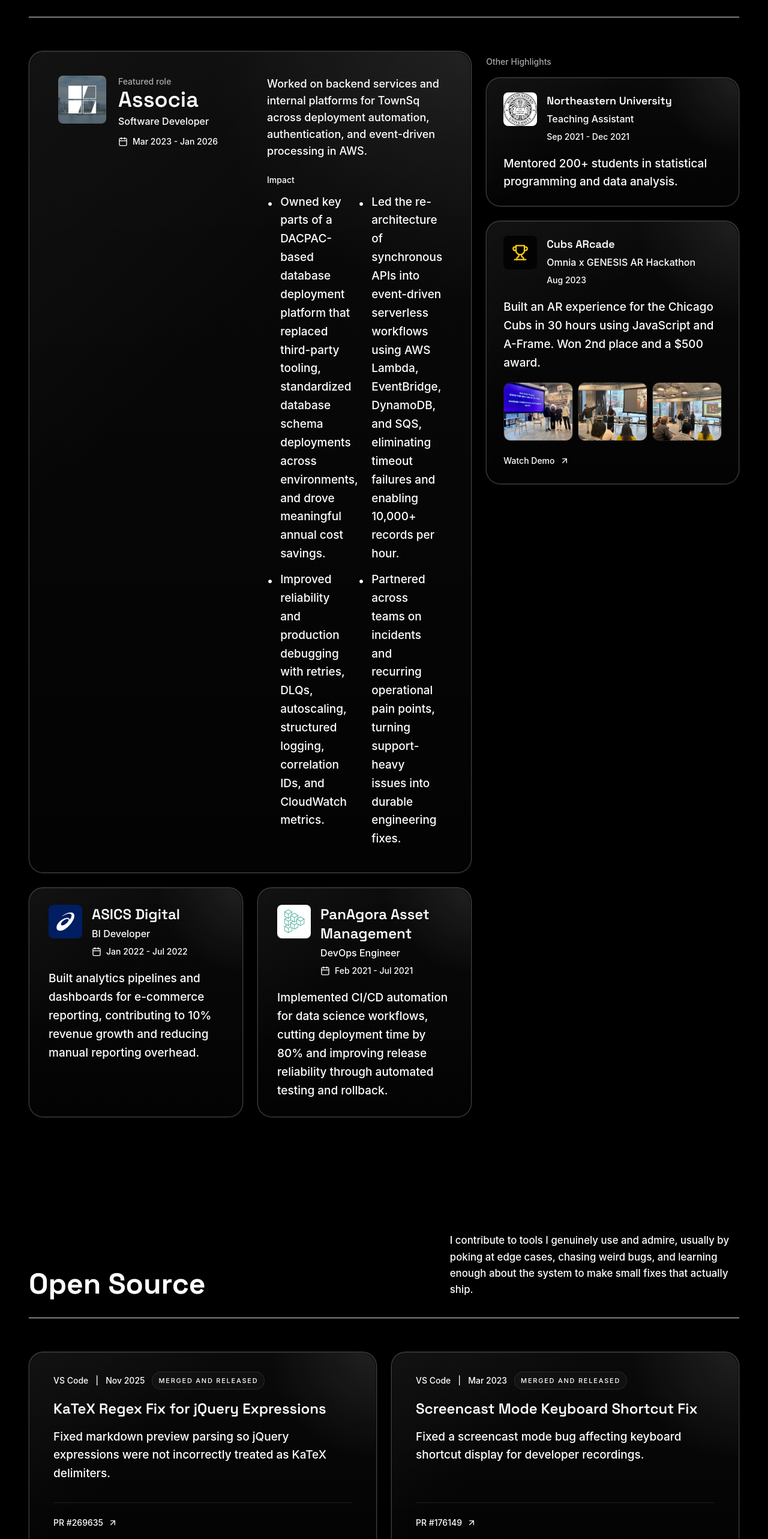
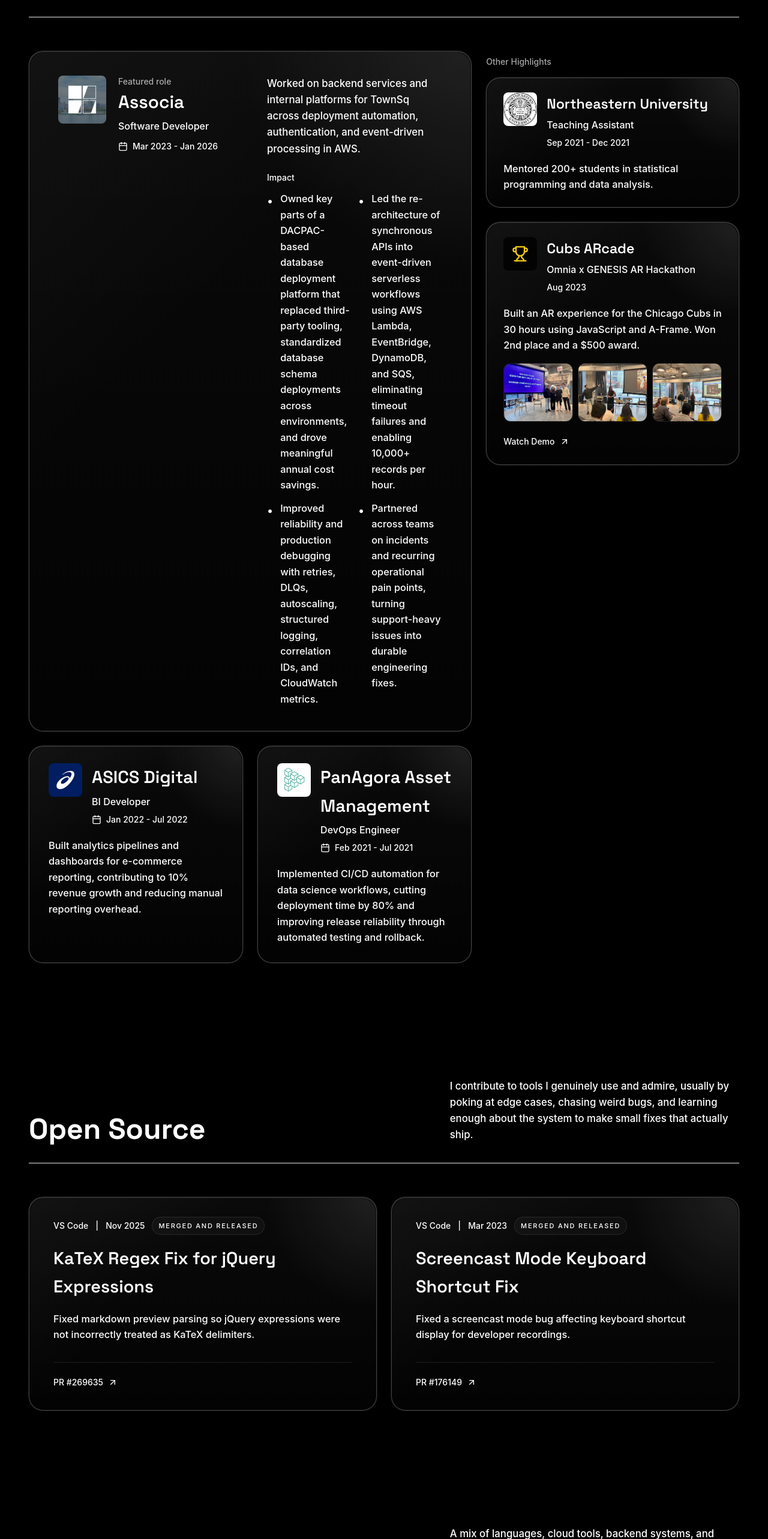
Before and after one commit to nikdmello/website, a Next.js app: page / in a window 1280 px wide. Shown: the part 1081-3646 px from the top of the page at 60% size. Built offline with nearby package versions, Linux system fonts and the light colour scheme.

Commit message:
Normalize card typography

```diff
--- a/app/page.tsx
+++ b/app/page.tsx
@@ -49,10 +49,10 @@
                 <div className="relative grid gap-10 px-6 py-8 lg:grid-cols-[minmax(0,1.2fr)_minmax(360px,0.8fr)] lg:gap-12 lg:px-10 lg:py-10 xl:px-12 xl:py-12">
                   <div className="max-w-3xl">
                     <p className="text-sm font-medium text-white/65">Direct Contact</p>
-                    <h3 className="mt-4 text-3xl font-semibold tracking-tight text-white md:text-4xl xl:text-[2.6rem]">
+                    <h3 className="mt-4 text-[2rem] font-semibold tracking-tight text-white md:text-[2.2rem] xl:text-[2.35rem]">
                       Let&apos;s connect.
                     </h3>
-                    <p className="mt-4 max-w-2xl text-base leading-relaxed text-white/88 md:text-lg">
+                    <p className="mt-4 max-w-2xl text-base leading-relaxed text-white/88 md:text-[1.05rem]">
                       I&apos;m always interested in thoughtful products, useful systems, and teams building things that matter.
                     </p>
                   </div>
--- a/components/Experience.tsx
+++ b/components/Experience.tsx
@@ -138,7 +138,7 @@
 
                   <div>
                     <p className="text-sm text-white/65">Featured role</p>
-                    <h3 className="text-3xl font-semibold text-white md:text-4xl">
+                    <h3 className="text-[1.7rem] font-semibold text-white md:text-[1.85rem]">
                       {featuredExperience.company}
                     </h3>
                     <p className="mt-1 text-base font-medium text-cyber-blue">{featuredExperience.title}</p>
@@ -151,7 +151,7 @@
 
                 <div className="max-w-4xl">
                   {featuredExperience.intro ? (
-                    <p className="text-base leading-relaxed text-white/88 md:text-lg">
+                    <p className="text-base leading-relaxed text-white/88 md:text-[1.05rem]">
                       {featuredExperience.intro}
                     </p>
                   ) : null}
@@ -163,7 +163,7 @@
                         {featuredExperience.impact.map((item) => (
                           <li key={item} className="flex items-start text-white/86">
                             <span className="mr-3 mt-0.5 flex-shrink-0 text-cyber-blue">•</span>
-                            <span className="leading-relaxed">{item}</span>
+                            <span className="text-base leading-relaxed md:text-[1.02rem]">{item}</span>
                           </li>
                         ))}
                       </ul>
@@ -195,7 +195,7 @@
                     </div>
 
                     <div>
-                      <h3 className="text-2xl font-semibold text-white">
+                      <h3 className="text-[1.65rem] font-semibold text-white md:text-[1.8rem]">
                         {exp.company}
                       </h3>
                       <p className="mt-1 text-base font-medium text-cyber-blue">{exp.title}</p>
@@ -207,7 +207,7 @@
                   </div>
 
                   {exp.summary ? (
-                    <p className="mt-5 leading-relaxed text-white/86">
+                    <p className="mt-5 text-base leading-relaxed text-white/86 md:text-[1.02rem]">
                       {exp.summary}
                     </p>
                   ) : null}
@@ -246,13 +246,13 @@
                     )}
 
                     <div className="min-w-0">
-                      <h3 className="text-lg font-semibold text-white">{item.title}</h3>
+                      <h3 className="text-[1.35rem] font-semibold text-white md:text-[1.45rem]">{item.title}</h3>
                       <p className="mt-1 text-base font-medium text-cyber-blue">{item.subtitle}</p>
                       <p className="mt-2 text-sm text-white/68">{item.period}</p>
                     </div>
                   </div>
 
-                  <p className="mt-5 leading-relaxed text-white/86">{item.description}</p>
+                  <p className="mt-5 text-base leading-relaxed text-white/86 md:text-[1.02rem]">{item.description}</p>
 
                   {item.photos ? (
                     <div className="mt-4 grid grid-cols-3 gap-2">
--- a/components/OpenSource.tsx
+++ b/components/OpenSource.tsx
@@ -71,11 +71,11 @@
                     </span>
                   </div>
 
-                  <h3 className="mt-4 text-xl font-semibold text-white md:text-2xl">
+                  <h3 className="mt-4 text-[1.55rem] font-semibold text-white md:text-[1.8rem]">
                     {contrib.title}
                   </h3>
 
-                  <p className="mt-4 leading-relaxed text-white/88">
+                  <p className="mt-4 text-base leading-relaxed text-white/88 md:text-[1.02rem]">
                     {contrib.description}
                   </p>
                 </div>
--- a/components/Projects.tsx
+++ b/components/Projects.tsx
@@ -130,7 +130,7 @@
                   )}
 
                   <div className="min-w-0">
-                    <h3 className="text-xl font-semibold text-white md:text-2xl">
+                    <h3 className="text-[1.55rem] font-semibold text-white md:text-[1.8rem]">
                       {project.title}
                     </h3>
                     <p className="mt-1 text-base font-medium text-cyber-blue">{project.subtitle}</p>
@@ -138,7 +138,7 @@
                 </div>
 
                 <div className="flex h-full flex-col justify-between gap-6">
-                  <p className="leading-relaxed text-white/88">
+                  <p className="text-base leading-relaxed text-white/88 md:text-[1.02rem]">
                     {project.description}
                   </p>
 
--- a/components/Skills.tsx
+++ b/components/Skills.tsx
@@ -74,10 +74,10 @@
                   <div className="flex h-12 w-12 items-center justify-center rounded-2xl border border-white/12 bg-white/[0.06] text-white shadow-[inset_0_1px_0_rgba(255,255,255,0.06)] md:h-13 md:w-13">
                     {category.icon}
                   </div>
-                  <h3 className="text-xl font-semibold text-white md:text-[1.35rem]">{category.title}</h3>
+                  <h3 className="text-[1.4rem] font-semibold text-white md:text-[1.55rem]">{category.title}</h3>
                 </div>
 
-                <p className="mt-5 text-[0.98rem] leading-relaxed text-white/90 md:text-[1.05rem]">
+                <p className="mt-5 text-base leading-relaxed text-white/90 md:text-[1.02rem]">
                   {category.summary}
                 </p>
 
```
Also changed, not shown: 1 other file (tests, documents, lock files or other folders).
